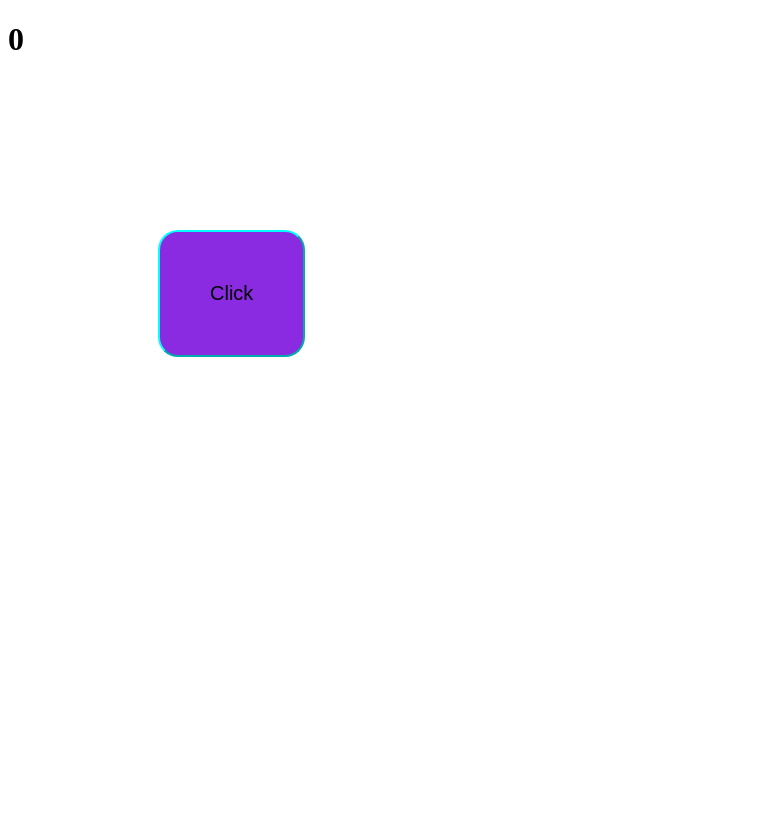
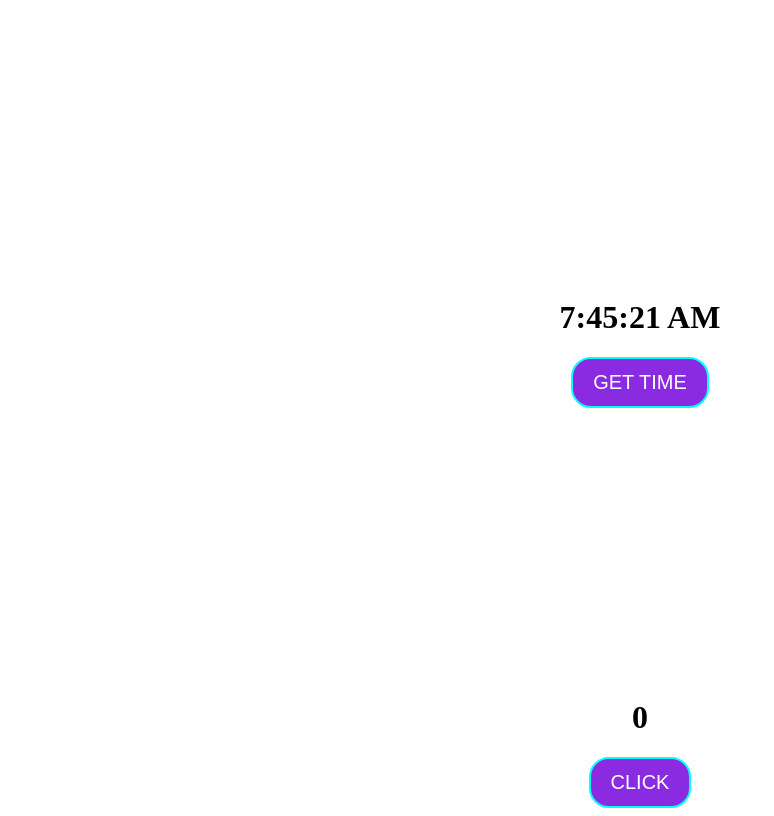
Before and after one commit to anilfth/React-practice-2023, a React (Create React App) app in the folder reactanil/: page / in a window 1280 px wide. Shown: the whole page, without its empty margins (0-774 px from the left). Built offline with nearby package versions, Linux system fonts and the light colour scheme.

Commit message:
intail commit

```diff
--- a/reactanil/src/App.js
+++ b/reactanil/src/App.js
@@ -5,6 +5,7 @@ import React from 'react'
 import './index.css'
 import Slotmachine from './Slotmachine'
 import Hooksreact from './Hooksreact'
+import Timerefreshing from './Timerefreshing'
 // import Card from './Card';
 // import Sdata from './Sdata';
 // import Images from './Images';
@@ -37,6 +38,7 @@ const App = () => {
 
   //  </Resturant>
   <>
+  <Timerefreshing/>
   <Hooksreact/>
   {/* <Slotmachine/> */}
   {/* <Images  /> */}
--- a/reactanil/src/Hooksreact.jsx
+++ b/reactanil/src/Hooksreact.jsx
@@ -5,7 +5,7 @@ function Hooksreact() {
     const state = useState();
     const [count, setCount] = useState(0);
 const IncNum = () => {
-    setCount(count + 1)
+    setCount(count +1 )
     // console.log("clicked " + count++);
 };
   return (
--- /dev/null
+++ b/reactanil/src/Timerefreshing.jsx
@@ -0,0 +1,18 @@
+import React, { useState } from 'react'
+
+function Timerefreshing() {
+    let newTime = new Date().toLocaleTimeString();
+    const [cTime, setCTime] = useState(newTime)
+    const UpdateTime = () => {
+        newTime = new Date().toLocaleTimeString();
+        setCTime(newTime);
+    }
+  return (
+    <div>
+      <h1>  {cTime}</h1>
+      <button onClick={UpdateTime}> Get Time</button>
+    </div>
+  )
+}
+
+export default Timerefreshing
--- a/reactanil/src/index.css
+++ b/reactanil/src/index.css
@@ -38,13 +38,26 @@
     text-align: center;
  }
  button{
-    padding: 50px;
+    padding: 12px 20px;
     background-color: blueviolet;
+    color: white;
+    border: 2px solid black;
     border-radius: 20px;
     font-size: 20px;
-    margin: 150px;
+    /* margin: 150px; */
     border-color: aqua;
-     display: inline;
-     margin-bottom: 50px;
+     /* display: inline; */
+ text-transform: uppercase;
+ cursor: pointer;
+     /* margin-bottom: 50px; */
 
  }
+
+  div{
+    width: 100%;
+    height: 100vh;
+    display: flex;
+    flex-direction: column;
+    justify-content: center;
+    align-items: center;
+  }
```
